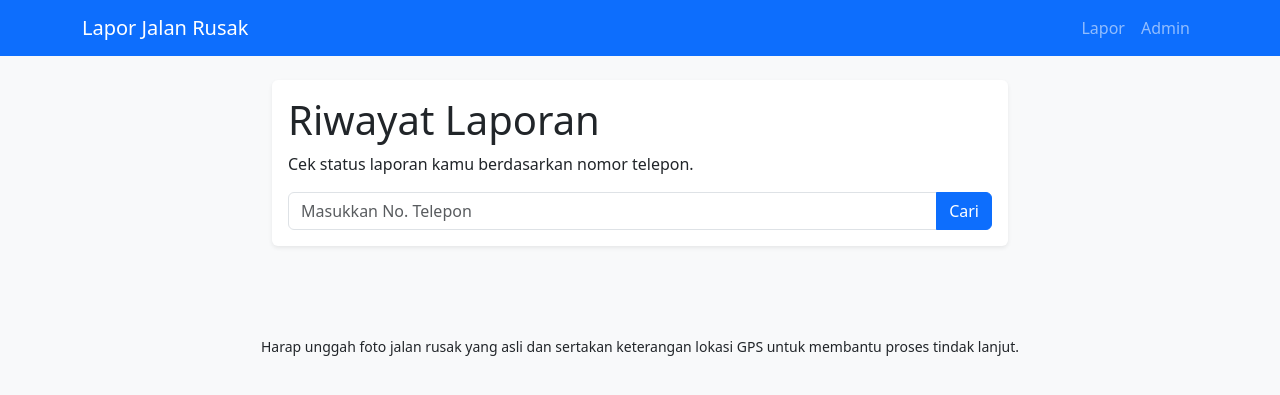
After one commit to zeakey-jpg/Aplikasi-Pelaporan-Masalah-Kerusakan-Jalan, a Flask app: page /riwayat in a window 1280 px wide. The commit adds this page. Shown: the top 395 px of the page. Run offline with Flask 3, Linux system fonts and the light colour scheme.

Commit message:
feat: add map and riwayat pelapor

```diff
--- a/app.py
+++ b/app.py
@@ -157,3 +157,14 @@ def admin_report_detail(report_id):
 
 if __name__ == "__main__":
     app.run(host="0.0.0.0", port=5000, debug=True)
+
+
+@app.route("/riwayat", methods=["GET", "POST"])
+def riwayat():
+    reports = []
+    telepon = ""
+    if request.method == "POST":
+        telepon = request.form.get("telepon", "").strip()
+        if telepon:
+            reports = Report.query.filter_by(telepon=telepon).order_by(Report.created_at.desc()).all()
+    return render_template("riwayat.html", reports=reports, telepon=telepon)
--- /dev/null
+++ b/templates/riwayat.html
@@ -0,0 +1,41 @@
+{% extends "base.html" %}
+{% block content %}
+<div class="row justify-content-center">
+  <div class="col-lg-8">
+    <div class="card shadow-sm mb-4">
+      <div class="card-body">
+        <h1 class="card-title">Riwayat Laporan</h1>
+        <p class="card-text">Cek status laporan kamu berdasarkan nomor telepon.</p>
+        <form method="post">
+          <div class="input-group">
+            <input type="text" class="form-control" name="telepon" placeholder="Masukkan No. Telepon" value="{{ telepon }}" required>
+            <button class="btn btn-primary" type="submit">Cari</button>
+          </div>
+        </form>
+      </div>
+    </div>
+    {% if telepon %}
+      {% if reports %}
+        {% for r in reports %}
+        <div class="card shadow-sm mb-3">
+          <div class="card-body">
+            <div class="d-flex justify-content-between align-items-center mb-2">
+              <h5 class="mb-0">Laporan #{{ r.id }}</h5>
+              <span class="badge {% if r.status == 'Selesai' %}bg-success{% elif r.status == 'Diproses' %}bg-info{% else %}bg-warning text-dark{% endif %}">{{ r.status }}</span>
+            </div>
+            <p class="mb-1"><strong>Deskripsi:</strong> {{ r.deskripsi }}</p>
+            <p class="mb-1"><strong>Lokasi:</strong> {{ r.latitude }}, {{ r.longitude }}</p>
+            <p class="mb-1"><strong>Tanggal:</strong> {{ r.created_at.strftime('%d/%m/%Y %H:%M') }}</p>
+            {% if r.komentar_admin %}
+            <p class="mb-0"><strong>Komentar Admin:</strong> {{ r.komentar_admin }}</p>
+            {% endif %}
+          </div>
+        </div>
+        {% endfor %}
+      {% else %}
+        <div class="alert alert-info">Tidak ada laporan untuk nomor telepon <strong>{{ telepon }}</strong>.</div>
+      {% endif %}
+    {% endif %}
+  </div>
+</div>
+{% endblock %}
```
Also changed, not shown: templates/report.html (+23 -6 lines).
